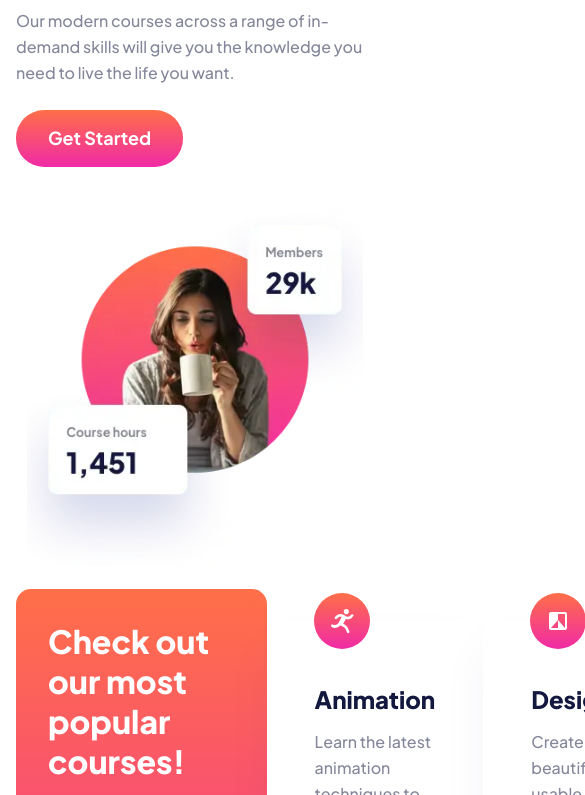
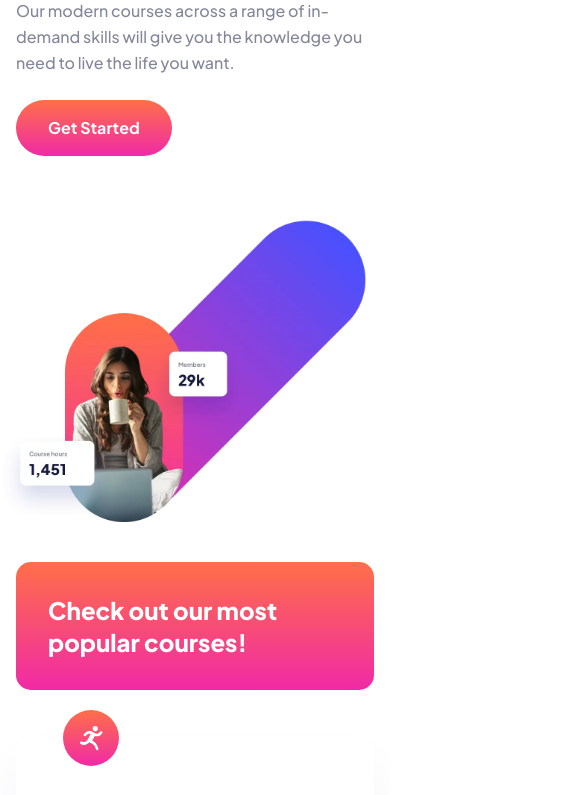
Before and after one commit to laynet/skilled-elearning-landing-page, a website built with Parcel: page src/index.html in a window 390 px wide. Shown: the part 218-1013 px from the top of the page, 585 px wide, since content can reach past the window. Built offline with nearby package versions, Linux system fonts and the light colour scheme.

Commit message:
trouble with tablet image

```diff
--- a/src/css/main.scss
+++ b/src/css/main.scss
@@ -2,6 +2,9 @@
 
 $font-family: 'Plus Jakarta Sans', sans-serif;
 
+//media queries
+$desktop: 1260px;
+$tablet: 765px;
 // colors
 
 $dark-blue-gray: hsla(234, 25%, 52%, 1);
@@ -111,7 +114,7 @@ select {
   line-height: 32px;
   font-weight: 800;
   color: $blue;
-  @media (min-width: 380px) {
+  @media (min-width: $desktop) {
     font-size: 32px;
     line-height: 40px;
     font-weight: 800;
@@ -123,7 +126,7 @@ select {
   line-height: 25.2px;
   font-weight: 800;
   color: $blue;
-  @media (min-width: 380px) {
+  @media (min-width: $desktop) {
     font-size: 24px;
     line-height: 28px;
     font-weight: 800;
@@ -148,7 +151,7 @@ select {
   font-size: 28px;
   line-height: 35.28px;
   text-decoration: none;
-  @media (min-width: 380px) {
+  @media (min-width: $desktop) {
     font-weight: 800;
     font-size: 36px;
     line-height: 45.36px;
@@ -182,7 +185,7 @@ a {
   padding: 0.5rem 1.5rem;
   border: none;
   text-transform: capitalize;
-  @media (min-width: 380px) {
+  @media (min-width: $desktop) {
     font-size: 18px;
     line-height: 28px;
     font-weight: 700;
@@ -273,6 +276,10 @@ nav {
   margin-top: 3rem;
   background-color: $white;
 
+  @media (min-width: $tablet) {
+    padding: 1.5rem;
+  }
+
   .card-body {
     & h3,
     & p {
@@ -293,12 +300,72 @@ footer {
 
 //layout
 
+// .hero-content {
+//   @media (min-width: $tablet) {
+//     display: grid;
+//     grid-template-columns: 55%, 1fr;
+//   }
+// }
+.hero-container {
+  @media (min-width: $tablet) {
+    // display: grid;
+    // grid-template-columns: min-content;
+    // grid-template-columns: repeat(2, 1fr);
+    // grid-template-columns: 1fr 45%;
+    // grid-template-areas: 'hero-content image';
+    display: flex;
+    padding-bottom: 13rem;
+    // justify-content: flex-start;
+    // align-items: center;
+    overflow: hidden;
+    position: relative;
+    max-width: 880px;
+  }
+  .hero-content {
+    @media (min-width: $tablet) {
+      //   grid-area: 'hero-content';
+      width: 50%;
+    }
+  }
+
+  .hero-image {
+    @media (min-width: $tablet) {
+      grid-area: 'image';
+      //   position: relative;
+    }
+  }
+
+  img {
+    @media (min-width: $tablet) {
+      position: absolute;
+      top: -210px;
+      left: 294px;
+      z-index: -1;
+      overflow: hidden;
+      //   this keeps getting overwritten???
+      //   grid-area: 'image';
+      // this is bullshit that I try when i think absolute position isn't the way to go
+      //   max-height: fit-content;
+      //   width: 100%;
+      //   height: 100%;
+      //   object-fit: contain;
+    }
+  }
+}
+
 .card-grid {
   display: flex;
   flex-direction: column;
   padding: 0 1rem 5rem 1rem;
 
-  @media (min-width: 380px) {
+  @media (min-width: $tablet) {
+    display: grid;
+    gap: 0.5rem;
+    grid-template-columns: repeat(2, 1fr);
+    grid-template-rows: repeat(3, 1fr);
+  }
+
+  @media (min-width: $desktop) {
     display: grid;
     grid-template-columns: repeat(3, 1fr);
     grid-template-rows: repeat(2, 1fr);
--- a/src/index.html
+++ b/src/index.html
@@ -22,6 +22,7 @@
     </nav>
     <!-- ****************** HERO ******************* -->
     <section class="hero">
+      <div class="hero-container">
         <div class="hero-content">
           <h1 class="lg">Maximize skill, minimize budget</h1>
           <p class="xsm">
@@ -30,11 +31,21 @@
           </p>
           <a href="#" class="btn btn-pink">get started</a>
         </div>
-
-      <picture id="hero-mobile">
+        <!-- need to figure out how to turn this off in media query -->
+        <!-- <picture id="hero-mobile">
           <source srcset="./assets/image-hero-mobile.webp" type="image/webp" />
           <img src="./assets/image-hero-mobile.png" alt="" />
+        </picture> -->
+        <div class="hero-image">
+          <picture id="hero-tablet">
+            <source
+              srcset="./assets/image-hero-desktop.webp"
+              type="image/webp"
+            />
+            <img src="./assets/image-hero-desktop.png" alt="" />
           </picture>
+        </div>
+      </div>
     </section>
 
     <!-- ****************** CARDS ******************* -->
```
Also changed, not shown: README-template.md, src/css/dist/main.css. Lines whose indentation alone changed are shown as unchanged.
